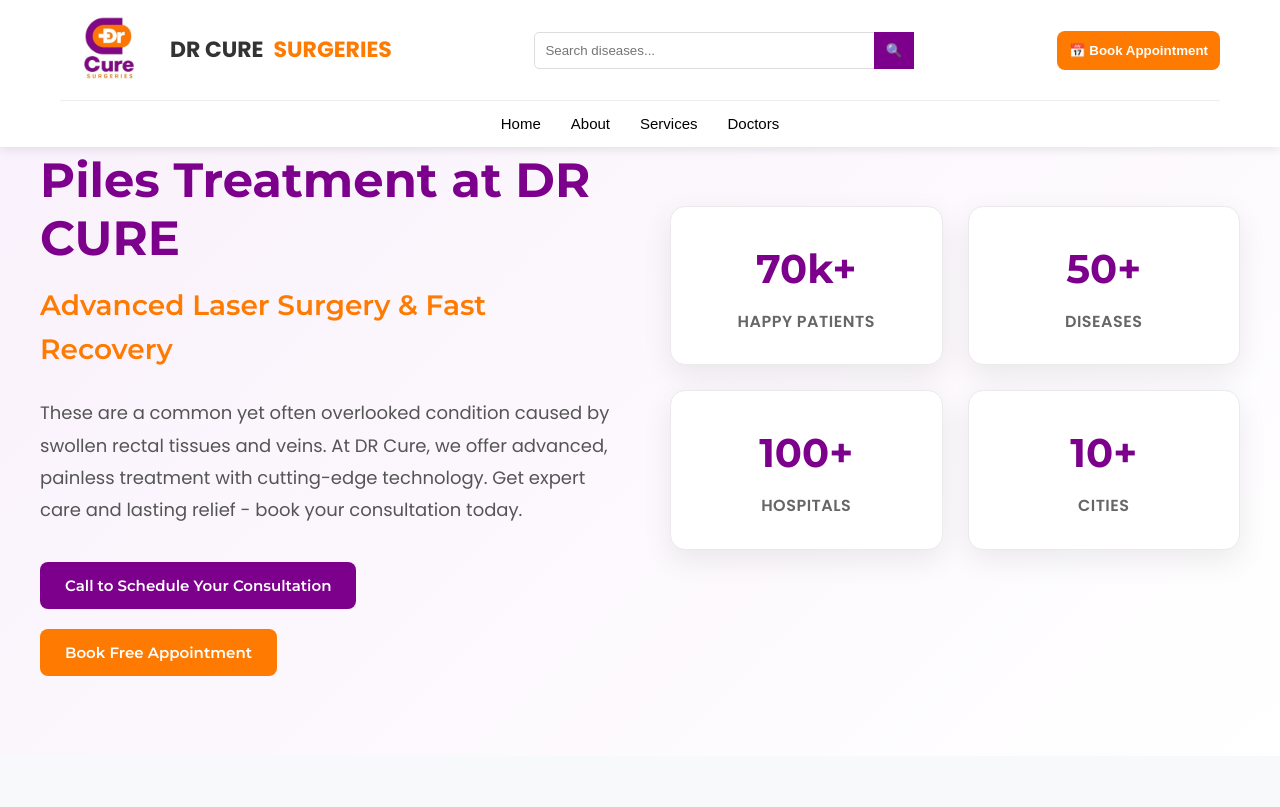
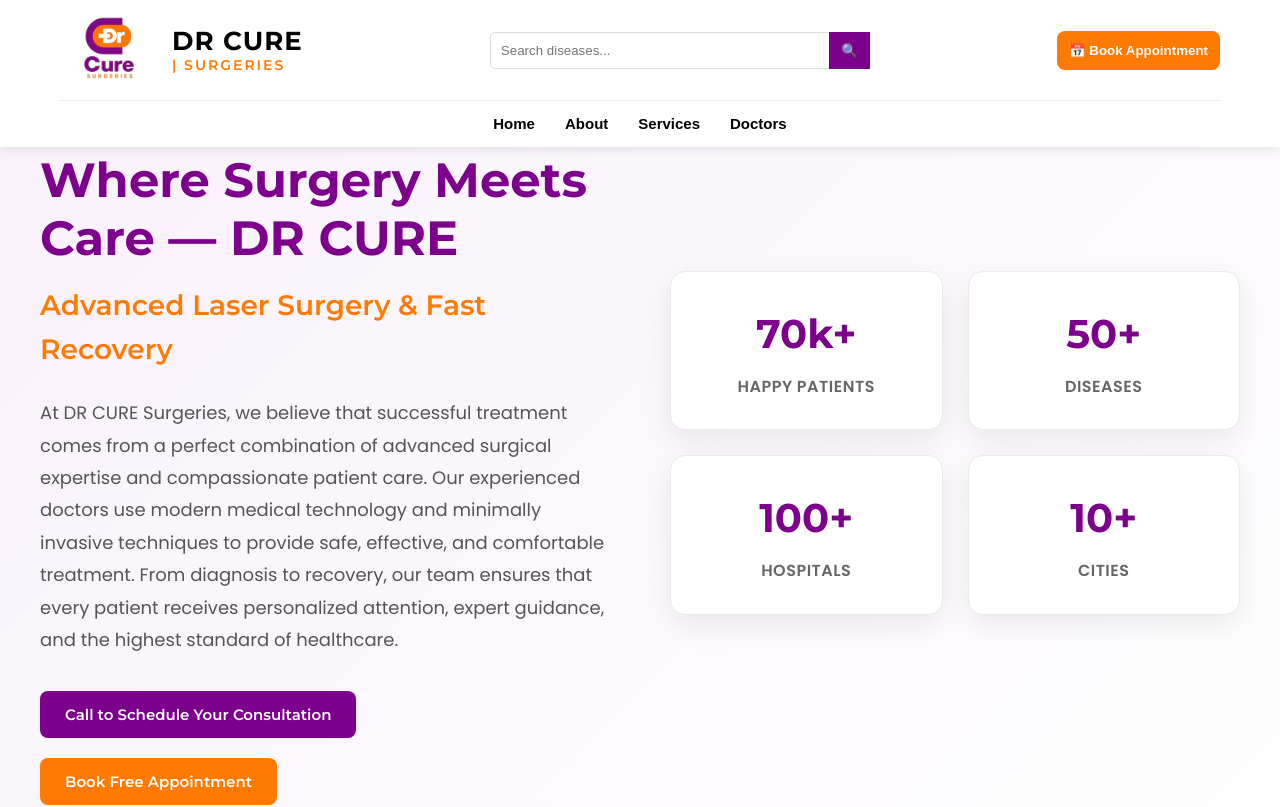
Before and after one commit to Maneesha-101/DR-CURE-, a React (Create React App) app: page / in a window 1280 px wide. Shown: the top 807 px of the page. Built offline with nearby package versions, Linux system fonts and the light colour scheme.

Commit message:
update website

```diff
--- a/src/components/Header.js
+++ b/src/components/Header.js
@@ -1,3 +1,4 @@
+
 
 // import React, { useState, useEffect, useRef } from "react";
 // import Logo from "../assets/Logo.jpg";
@@ -7,6 +8,9 @@
 //   const [searchQuery, setSearchQuery] = useState("");
 //   const [searchResults, setSearchResults] = useState([]);
 //   const [showResults, setShowResults] = useState(false);
+
+//   /* ADDED FOR MOBILE MENU */
+//   const [menuOpen, setMenuOpen] = useState(false);
 
 //   const searchRef = useRef(null);
 
@@ -80,6 +84,8 @@
 
 //     }
 
+//     setMenuOpen(false);
+
 //   };
 
 //   const bookAppointment = () => {
@@ -107,6 +113,8 @@
 
 // <style>{`
 
+// @import url('https://fonts.googleapis.com/css2?family=Montserrat:wght@400;600;700&display=swap');
+
 // :root{
 // --brand-purple:#7D008D;
 // --brand-orange:#FF7A00;
@@ -119,37 +127,41 @@
 // background:white;
 // z-index:1000;
 // box-shadow:0 2px 10px rgba(0,0,0,0.1);
+// font-family:'Montserrat',sans-serif;
 // }
 
 // .container{
 // max-width:1200px;
 // margin:auto;
-// padding:0 20px;
+// padding:0 15px;
 // }
 
 // .header-main{
 // display:flex;
 // align-items:center;
 // justify-content:space-between;
-// padding:12px 0;
+// padding:0px 0;
 // }
 
 // .logo{
 // display:flex;
 // align-items:center;
 // gap:10px;
-// font-size:22px;
-// font-weight:bold;
+// font-size:24px;
+// font-weight:700;
+// letter-spacing:1px;
 // }
 
 // .logo img{
-// width:40px;
-// height:40px;
+// width:100px;
+// height:100px;
 // object-fit:contain;
 // }
 
 // .logo span{
 // color:var(--brand-orange);
+// font-weight:600;
+// margin-left:5px;
 // }
 
 // .search-section{
@@ -186,7 +198,7 @@
 // }
 
 // .search-item{
-// padding:10px;
+// padding:5px;
 // cursor:pointer;
 // }
 
@@ -201,6 +213,7 @@
 // border:none;
 // padding:10px 14px;
 // border-radius:6px;
+// font-weight:600;
 // }
 
 // .navbar{
@@ -220,6 +233,44 @@
 // border:none;
 // cursor:pointer;
 // font-size:15px;
+// font-weight:600;
+// }
+
+// /* MOBILE MENU BUTTON */
+
+// .menu-toggle{
+// display:none;
+// font-size:26px;
+// cursor:pointer;
+// }
+
+// /* MOBILE RESPONSIVE */
+
+// @media(max-width:900px){
+
+// .search-section{
+// display:none;
+// }
+
+// .actions{
+// display:none;
+// }
+
+// .menu-toggle{
+// display:block;
+// }
+
+// .navbar{
+// display:${menuOpen ? "block" : "none"};
+// }
+
+// .nav-links{
+// flex-direction:column;
+// align-items:center;
+// gap:15px;
+// padding:20px 0;
+// }
+
 // }
 
 // `}</style>
@@ -231,6 +282,11 @@
 // <div className="logo">
 // <img src={Logo} alt="Dr Cure Logo"/>
 // DR CURE <span>SURGERIES</span>
+// </div>
+
+// {/* MOBILE HAMBURGER MENU */}
+// <div className="menu-toggle" onClick={()=>setMenuOpen(!menuOpen)}>
+// ☰
 // </div>
 
 // <div className="search-section" ref={searchRef}>
@@ -297,24 +353,6 @@
 
 // export default Header;
 
-
-
-
-
-
-
-
-
-
-
-
-
-
-
-
-
-
-
 import React, { useState, useEffect, useRef } from "react";
 import Logo from "../assets/Logo.jpg";
 
@@ -324,7 +362,6 @@
   const [searchResults, setSearchResults] = useState([]);
   const [showResults, setShowResults] = useState(false);
 
-  /* ADDED FOR MOBILE MENU */
   const [menuOpen, setMenuOpen] = useState(false);
 
   const searchRef = useRef(null);
@@ -399,7 +436,6 @@
 
     }
 
-    /* CLOSE MOBILE MENU AFTER CLICK */
     setMenuOpen(false);
 
   };
@@ -429,6 +465,8 @@
 
 <style>{`
 
+@import url('https://fonts.googleapis.com/css2?family=Montserrat:wght@400;600;700&display=swap');
+
 :root{
 --brand-purple:#7D008D;
 --brand-orange:#FF7A00;
@@ -441,6 +479,7 @@
 background:white;
 z-index:1000;
 box-shadow:0 2px 10px rgba(0,0,0,0.1);
+font-family:'Montserrat',sans-serif;
 }
 
 .container{
@@ -456,12 +495,12 @@
 padding:0px 0;
 }
 
+/* LOGO */
+
 .logo{
 display:flex;
 align-items:center;
-gap:10px;
-font-size:22px;
-font-weight:bold;
+gap:12px;
 }
 
 .logo img{
@@ -470,9 +509,30 @@
 object-fit:contain;
 }
 
-.logo span{
+/* NEW TEXT STYLE */
+
+.logo-text{
+display:flex;
+flex-direction:column;
+line-height:1.1;
+}
+
+.logo-title{
+font-size:26px;
+font-weight:700;
+letter-spacing:1px;
+color:#000;
+}
+
+.logo-sub{
+font-size:14px;
+font-weight:600;
 color:var(--brand-orange);
+letter-spacing:2px;
+margin-top:2px;
 }
+
+/* SEARCH */
 
 .search-section{
 flex:1;
@@ -523,7 +583,10 @@
 border:none;
 padding:10px 14px;
 border-radius:6px;
+font-weight:600;
 }
+
+/* NAVBAR */
 
 .navbar{
 border-top:1px solid #eee;
@@ -542,9 +605,10 @@
 border:none;
 cursor:pointer;
 font-size:15px;
+font-weight:600;
 }
 
-/* MOBILE MENU BUTTON */
+/* MOBILE MENU */
 
 .menu-toggle{
 display:none;
@@ -579,6 +643,15 @@
 padding:20px 0;
 }
 
+.logo img{
+width:70px;
+height:70px;
+}
+
+.logo-title{
+font-size:20px;
+}
+
 }
 
 `}</style>
@@ -588,11 +661,17 @@
 <div className="header-main">
 
 <div className="logo">
+
 <img src={Logo} alt="Dr Cure Logo"/>
-DR CURE <span>SURGERIES</span>
+
+<div className="logo-text">
+<div className="logo-title">DR CURE</div>
+<div className="logo-sub">| SURGERIES</div>
 </div>
 
-{/* MOBILE HAMBURGER MENU */}
+</div>
+
+{/* MOBILE MENU */}
 <div className="menu-toggle" onClick={()=>setMenuOpen(!menuOpen)}>
 ☰
 </div>
--- a/src/components/Hero.js
+++ b/src/components/Hero.js
@@ -553,10 +553,10 @@
       <div className="hero-container">
 
         <div className="hero-content">
-          <div className="breadcrumb">Home → Piles</div>
+          <div className="breadcrumb">Home </div>
 
           <h1 className="hero-title">
-            Piles Treatment at DR CURE
+             Where Surgery Meets Care — DR CURE
           </h1>
 
           <h2 className="hero-subtitle">
@@ -564,10 +564,9 @@
           </h2>
 
           <p className="hero-description">
-            These are a common yet often overlooked condition caused by swollen
-            rectal tissues and veins. At DR Cure, we offer advanced, painless
-            treatment with cutting-edge technology. Get expert care and lasting
-            relief - book your consultation today.
+            At DR CURE Surgeries, we believe that successful treatment comes from a perfect combination of advanced surgical expertise and compassionate patient care. Our experienced doctors use modern medical technology and minimally invasive techniques to provide safe, effective, and comfortable treatment.
+
+From diagnosis to recovery, our team ensures that every patient receives personalized attention, expert guidance, and the highest standard of healthcare.
           </p>
 
           <div className="hero-actions">
```
